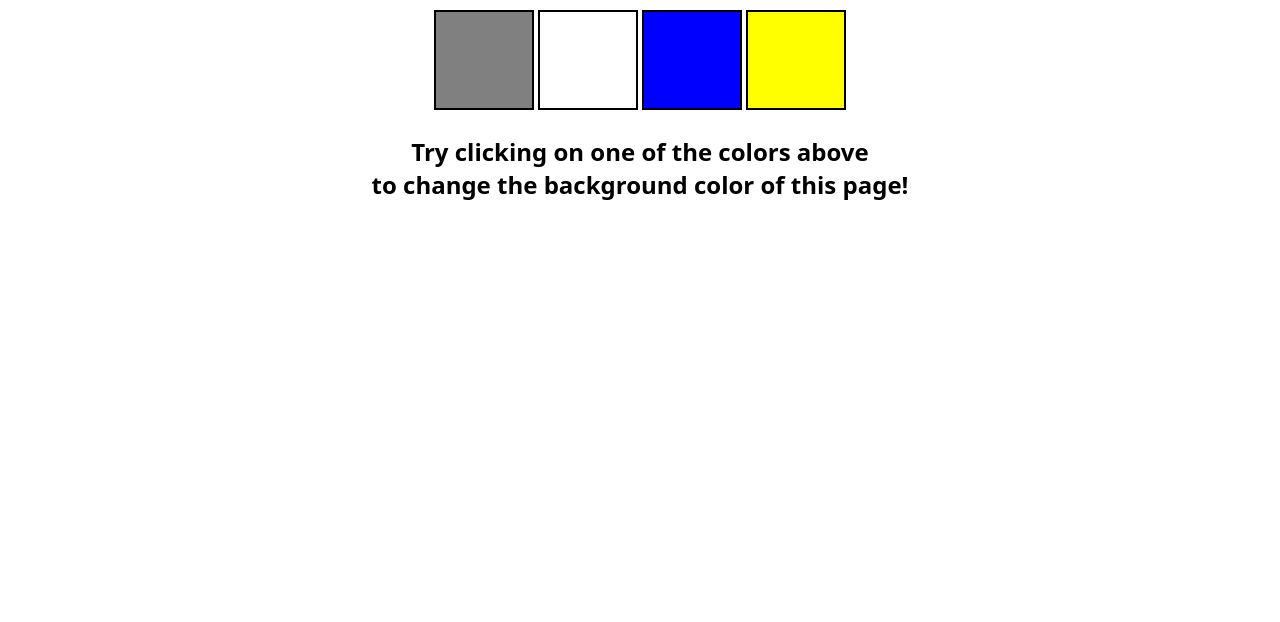
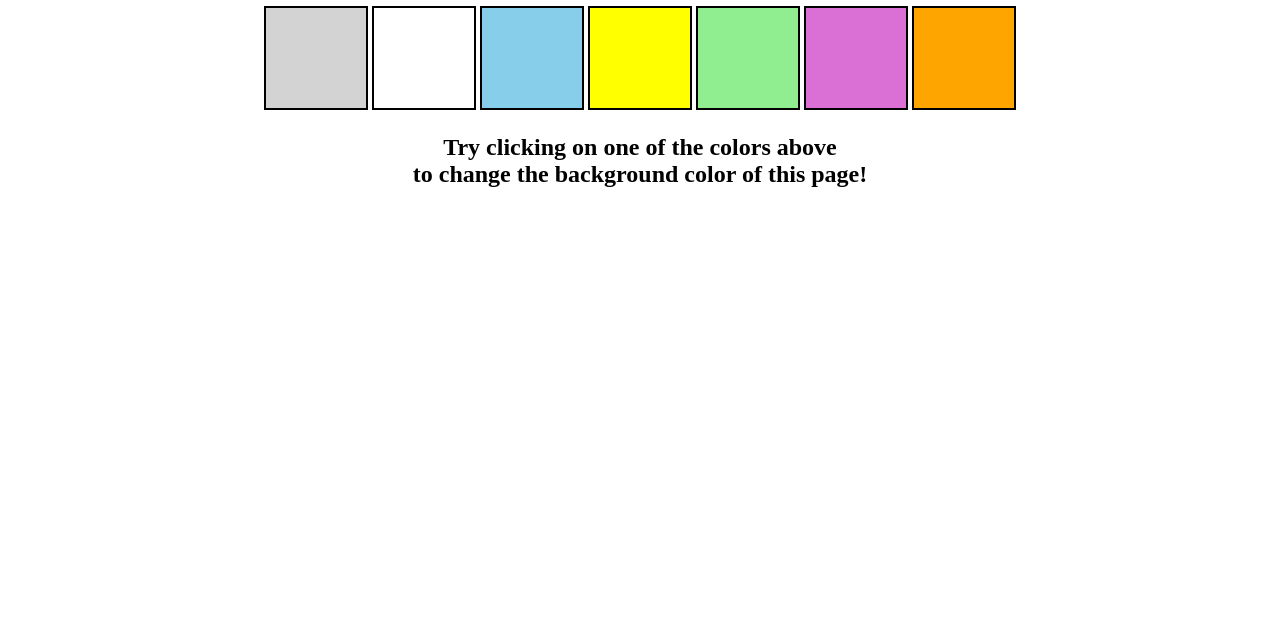
Before and after one commit to Omkar-Aghav7184/JavaScript_Learning, a plain HTML site: page 07_Projects/01_Color_Changer/index.html in a window 1280 px wide. Shown: the part 178-800 px from the top of the page. Drawn offline with Linux system fonts and the light colour scheme.

Commit message:
Color Scheme Switcher Project

```diff
--- a/07_Projects/01_Color_Changer/color_changer.js
+++ b/07_Projects/01_Color_Changer/color_changer.js
@@ -1 +1,65 @@
 console.log("Omkar");
+
+// Selecting all elements with class 'button'
+const buttons = document.querySelectorAll(".button");
+
+// Selecting the body element to change its background color
+const body = document.querySelector("body");
+console.log(buttons);
+
+buttons.forEach( function(buttons){
+
+    console.log(buttons);
+
+    // Add a click event listener to each button
+    buttons.addEventListener('click', function(event){
+
+        console.log(event); //Full event object
+        console.log(event.target.id); //Logs the ID of the clicked button
+
+        if( event.target.id === "grey")
+        {
+            body.style.backgroundColor = event.target.id;
+        }
+        else if(event.target.id === "white")
+        {
+            body.style.backgroundColor = event.target.id;
+        }
+        else if(event.target.id === "blue")
+        {
+            body.style.backgroundColor = event.target.id;
+        }
+        else{
+            body.style.backgroundColor = event.target.id;
+        }
+
+        /*
+         /Note: *
+        ✅ SWITCH VERSION (commented)
+        This is cleaner than if-else and allows better control.
+        However, it's commented out. You should prefer this over if-else for scalability.
+        const color = event.target.id;
+
+        switch(color)
+        {
+            case "lightgrey": body.style.backgroundColor = color;
+                         break;
+            case "white": body.style.backgroundColor = color;
+                          break;
+            case "skyblue": body.style.backgroundColor = color;
+                           break;
+            case "yellow": body.style.backgroundColor = color;
+                           break;
+            case "lightgreen": body.style.backgroundColor = color;
+                          break;
+            case "orchid": body.style.backgroundColor = color;
+                         break;
+            case "orange": body.style.backgroundColor = color;
+                         break;
+            default: console.warn("Unknown color ID:", color);
+        }
+        */
+
+    })
+
+})
--- a/07_Projects/01_Color_Changer/index.html
+++ b/07_Projects/01_Color_Changer/index.html
@@ -5,7 +5,7 @@
     <meta name="viewport" content="width=device-width, initial-scale=1.0" />
     <meta http-equiv="X-UA-Compatible" content="ie=edge" />
     <link rel="stylesheet" href="style.css" />
-    <link rel="stylesheet" href="../styles.css" />
+    <!-- <link rel="stylesheet" href="../styles.css" /> -->
     <title>JavaScript Background Color Switcher</title>
   </head>
   <body>
@@ -29,10 +29,13 @@
         >Back to Home Page</a
       > -->
       <h1>Color Scheme Switcher</h1>
-      <span class="button" id="grey"></span>
+      <span class="button" id="lightgrey"></span>
       <span class="button" id="white"></span>
-      <span class="button" id="blue"></span>
+      <span class="button" id="skyblue"></span>
       <span class="button" id="yellow"></span>
+      <span class="button" id="lightgreen"></span>
+      <span class="button" id="orchid"></span>
+      <span class="button" id="orange"></span>
       <h2>
         Try clicking on one of the colors above
         <span>to change the background color of this page!</span>
--- a/07_Projects/01_Color_Changer/style.css
+++ b/07_Projects/01_Color_Changer/style.css
@@ -18,16 +18,25 @@ span {
   display: inline-block;
 }
 
-#grey {
-  background: grey;
+#lightgrey {
+  background: lightgray;
 }
 
 #white {
   background: white;
 }
-#blue {
-  background: blue;
+#skyblue {
+  background: skyblue;
 }
 #yellow {
   background: yellow;
 }
+#lightgreen{
+  background: lightgreen ;
+}
+#orchid{
+  background: orchid;
+}
+#orange{
+  background: orange;
+}
```
